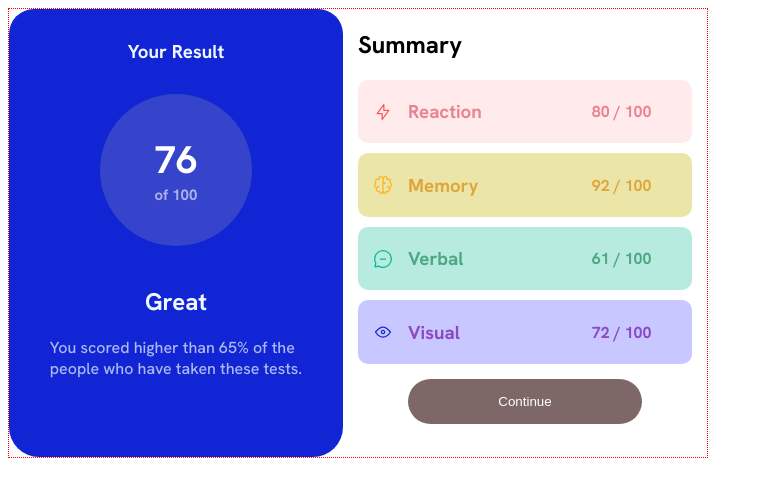
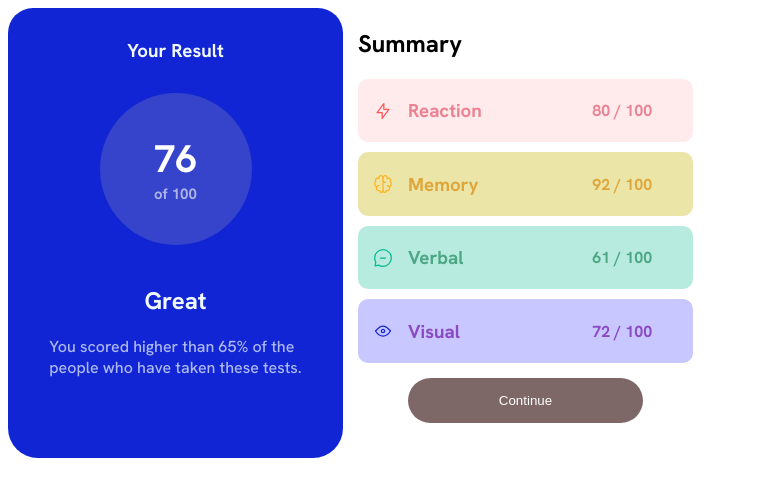
Before and after one commit to pravinnp/result-summary-challenge, a plain HTML site: page index.html in a window 1280 px wide. Shown: the whole page, without its empty margins (0-763 px from the left). Drawn offline with Linux system fonts and the light colour scheme.

Commit message:
removed unwanted border around

```diff
--- a/style.css
+++ b/style.css
@@ -9,7 +9,6 @@ h3, h1{
 #main-container{
     height: 800px;
     width: 375px;
-    border: 1px dotted red;
     box-sizing: border-box;
     align-items: center;
     justify-content : center;
```
